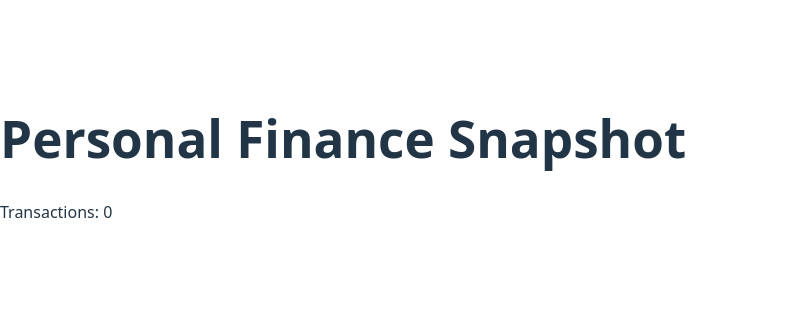
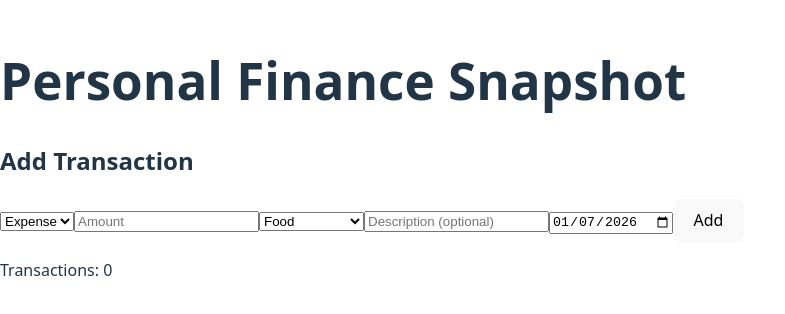
Before and after one commit to zypherson/personal-finance, a React (Vite) app: page / in a window 1280 px wide. Shown: the part 242-556 px from the top of the page, without its empty margins (0-785 px from the left). Built offline with nearby package versions, Linux system fonts and the light colour scheme.

Commit message:
rendedered transaction form to app.jsx

```diff
--- a/src/App.jsx
+++ b/src/App.jsx
@@ -1,6 +1,7 @@
 /* eslint-disable no-unused-vars */
 import { useState } from "react";
 import { getTransactions, saveTransactions } from "./utils/storage";
+import TransactionForm from "./components/TransactionForm";
 
 function App() {
   const [transactions, setTransactions] = useState(() =>
@@ -16,7 +17,7 @@ function App() {
   return (
     <div>
       <h1>Personal Finance Snapshot</h1>
-
+      <TransactionForm onAdd={addTransaction} />
       <p>Transactions: {transactions.length}</p>
     </div>
   );
```
